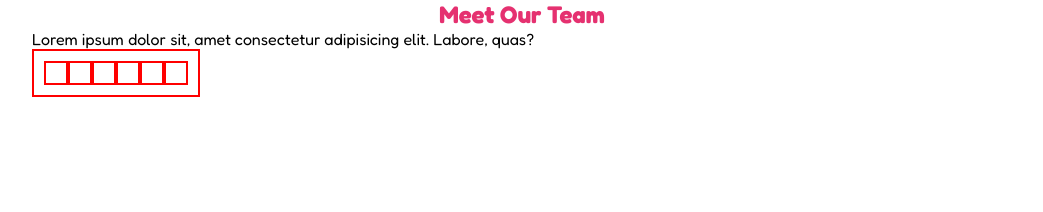
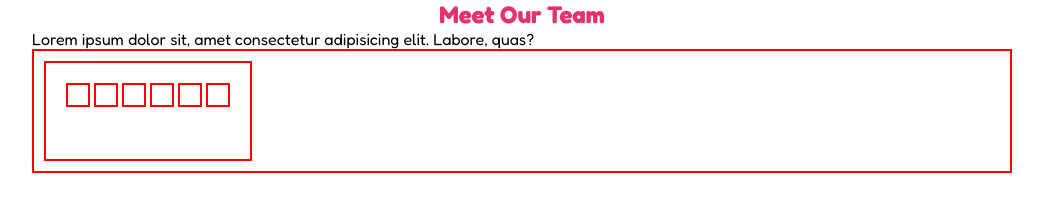
Before and after one commit to FedericaSidoti/html-css-float-cards, a plain HTML site: page index.html in a window 1280 px wide. Shown: the whole page, without its empty margins (118-1161 px from the left). Drawn offline with Linux system fonts and the light colour scheme.

Commit message:
FIX-float tentativo 1

```diff
--- a/css/style.css
+++ b/css/style.css
@@ -32,7 +32,7 @@ html {
 .table {
     float: left;
     margin-right: 10px;
-    max-width: ((100-20)/3);
+    width: calc ((100% -20px)/3);
 }
 
 .clearfix::after {
@@ -44,12 +44,12 @@ html {
 /*Cards*/
 
 .card {
-    float: left;
     padding: 10px;
+    display: inline-block;
 }
 
-table:nth-child(3) {
-    margin-left: 0;
+.table:nth-child(3) {
+    margin-right: 0;
 }
 /*DEBUG CLASS*/
 .debug {
@@ -57,3 +57,8 @@ table:nth-child(3) {
     line-height: 30px;
     padding: 10px;
 }
+
+.debug .table {
+	min-height: 100px;
+	padding: 20px;
+}
--- a/index.html
+++ b/index.html
@@ -14,8 +14,8 @@
         <section class="container">
             <h1 class="title">Meet Our Team</h1>
             <p>Lorem ipsum dolor sit, amet consectetur adipisicing elit. Labore, quas?</p> </section>
-        <section class="container">
-            <div class="table clearfix debug">
+        <section class="container clearfix debug">
+            <div class="table debug">
                 <div class="card debug"></div>
                 <div class="card debug"></div>
                 <div class="card debug"></div>
```
